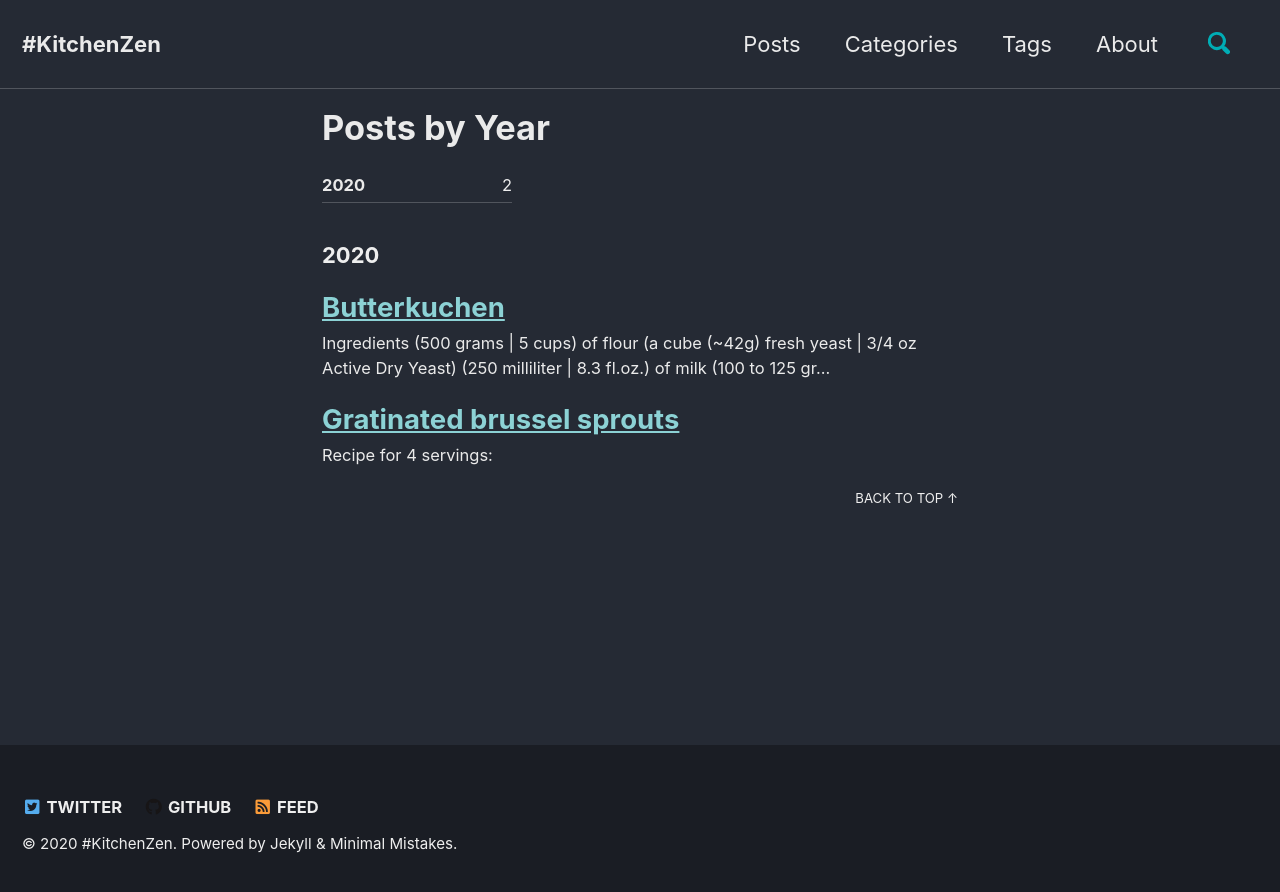
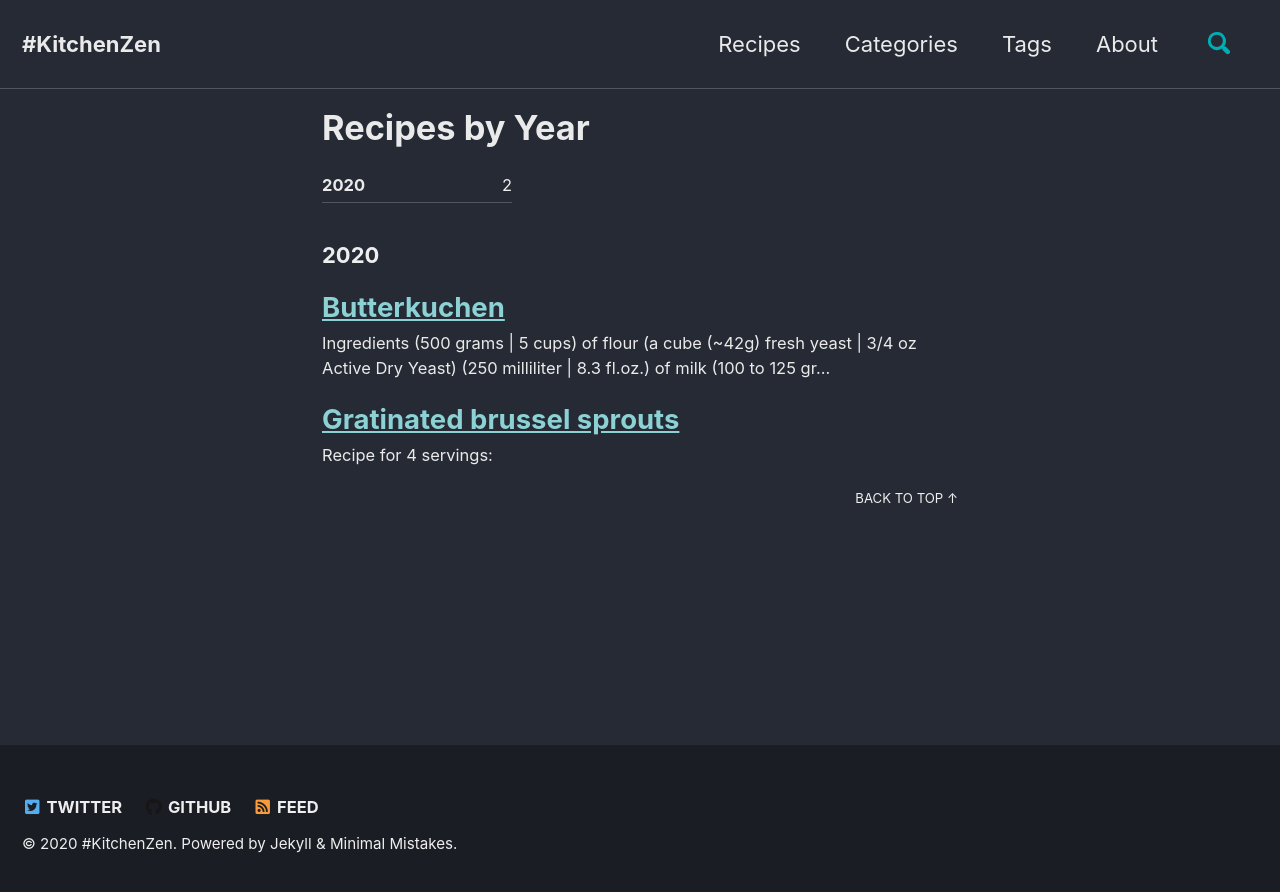
Before and after one commit to oarsi/kitchenzen, a Jekyll site: the page built from _pages/year-archive.md, in a window 1280 px wide. Shown: the top 892 px of the page. Built offline with Jekyll 4.4.1, drawn with Linux system fonts in a browser that asks for light colours; cached includes are drawn as plain includes.

Commit message:
Changed Posts to Recipes

```diff
--- a/_data/navigation.yml
+++ b/_data/navigation.yml
@@ -1,5 +1,5 @@
 main:
-  - title: "Posts"
+  - title: "Recipes"
     url: /posts/
   - title: "Categories"
     url: /categories/
--- a/_pages/category-archive.md
+++ b/_pages/category-archive.md
@@ -1,5 +1,5 @@
 ---
-title: "Posts by Category"
+title: "Recipes by Category"
 layout: categories
 permalink: /categories/
 ---
--- a/_pages/tag-archive.md
+++ b/_pages/tag-archive.md
@@ -1,5 +1,5 @@
 ---
-title: "Posts by Tag"
+title: "Recipes by Tag"
 permalink: /tags/
 layout: tags
 ---
--- a/_pages/year-archive.md
+++ b/_pages/year-archive.md
@@ -1,5 +1,5 @@
 ---
-title: "Posts by Year"
+title: "Recipes by Year"
 permalink: /posts/
 layout: posts
 ---
```
Also changed, not shown: _pages/404.md (+1 -8 lines).
